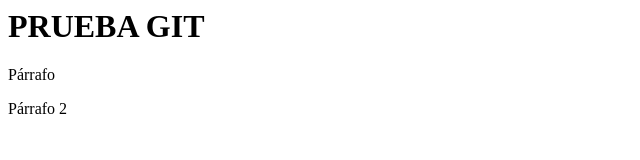
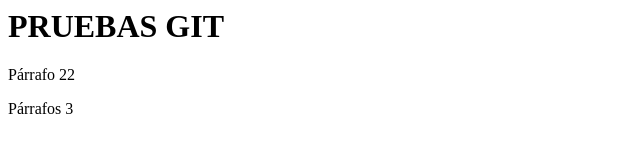
Before and after one commit to garracrack/csharp_eoi, a plain HTML site: page index.html in a window 1280 px wide. Shown: the full height of the page, 0-640 px from the left. Drawn offline with Linux system fonts and the light colour scheme.

Commit message:
VERSION CON IGNORE

```diff
--- a/index.html
+++ b/index.html
@@ -1,7 +1,7 @@
 <html>
 	<body>
-		<h1>PRUEBA GIT</h1>
-		<p>Párrafo</p>
-		<p>Párrafo 2</p>
+		<h1>PRUEBAS GIT</h1>
+		<p>Párrafo 22</p>
+		<p>Párrafos 3</p>
 	</body>
 </html>
```
Also changed, not shown: 1 other file.
